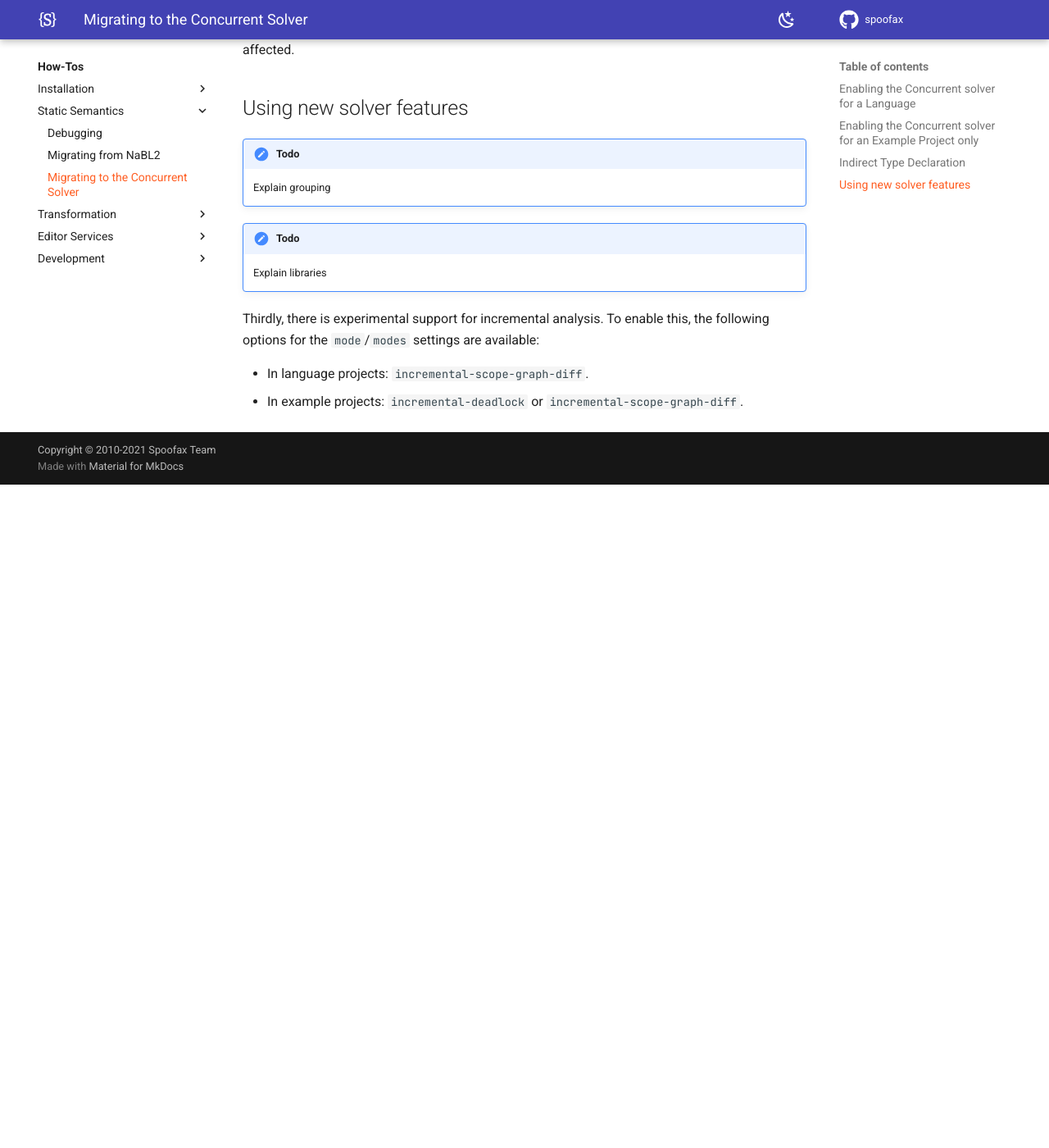
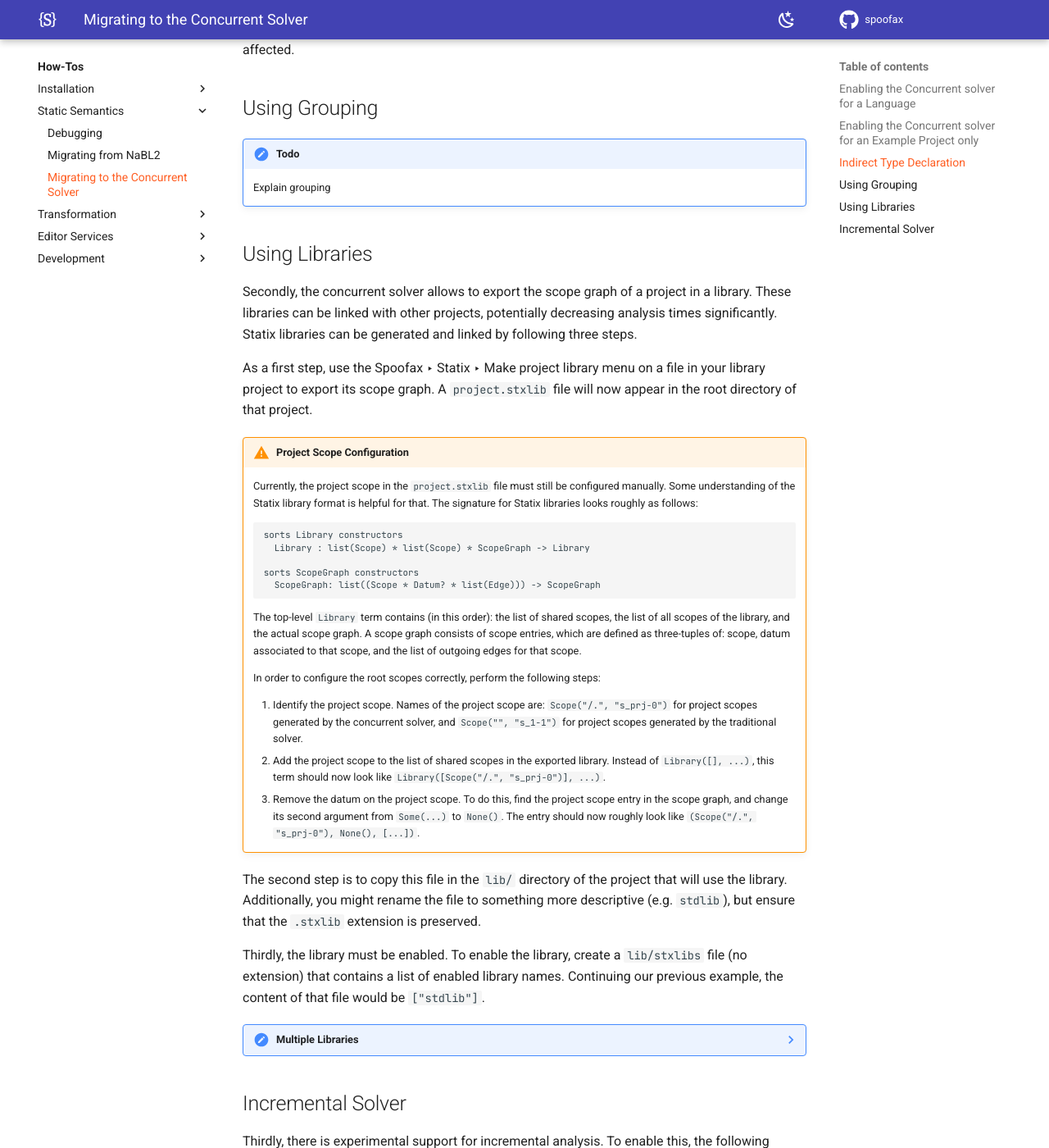
Before and after one commit to pdmosses/metaborg.github.io, an MkDocs documentation site: the page built from docs/howtos/statix/migrating-to-concurrent-solver.md, in a window 1280 px wide and 1400 px high, scrolled down 2139 px. Shown: the whole window at 82% size. Built offline with MkDocs 1.6.1 and Material for MkDocs 9.7.7, drawn with Linux system fonts in a browser that asks for light colours; comment, search, counter and statistics services are not loaded; before the commit the page ends 2730 px from its top, so only the background shows below that.

Commit message:
Add how-to guide on using libraries with the concurrent solver.

````diff
--- a/docs/howtos/statix/migrating-to-concurrent-solver.md
+++ b/docs/howtos/statix/migrating-to-concurrent-solver.md
@@ -104,13 +104,67 @@ specifications. Because the signatures of the rules in the original specificatio
 did not change, and the new specification should have identical semantics,
 the remainder of the specification should not be affected.
 
-## Using new solver features
+## Using Grouping
 
 !!! todo
     Explain grouping
 
-!!! todo
-    Explain libraries
+## Using Libraries
+
+Secondly, the concurrent solver allows to export the scope graph of a project in
+a library. These libraries can be linked with other projects, potentially
+decreasing analysis times significantly. Statix libraries can be generated and
+linked by following three steps.
+
+As a first step, use the <span class="guilabel">Spoofax ‣ Statix ‣ Make project library</span>
+menu on a file in your library project to export its scope graph. A `project.stxlib`
+file will now appear in the root directory of that project.
+
+!!! warning "Project Scope Configuration"
+    Currently, the project scope in the `project.stxlib` file must still be configured
+    manually. Some understanding of the Statix library format is helpful for that.
+    The signature for Statix libraries looks roughly as follows:
+
+    ```statix
+    sorts Library constructors
+      Library : list(Scope) * list(Scope) * ScopeGraph -> Library
+
+    sorts ScopeGraph constructors
+      ScopeGraph: list((Scope * Datum? * list(Edge))) -> ScopeGraph
+    ```
+
+    The top-level `Library` term contains (in this order): the list of shared scopes,
+    the list of all scopes of the library, and the actual scope graph.
+    A scope graph consists of scope entries, which are defined as three-tuples of:
+    scope, datum associated to that scope, and the list of outgoing edges for that scope.
+
+    In order to configure the root scopes correctly, perform the following steps:
+
+    1. Identify the project scope. Names of the project scope are:
+       `Scope("/.", "s_prj-0")` for project scopes generated by the concurrent solver,
+       and `Scope("", "s_1-1")` for project scopes generated by the traditional solver.
+    2. Add the project scope to the list of shared scopes in the exported library.
+       Instead of `Library([], ...)`, this term should now look like `Library([Scope("/.", "s_prj-0")], ...)`.
+    3. Remove the datum on the project scope. To do this, find the project scope
+       entry in the scope graph, and change its second argument from `Some(...)`
+       to `None()`. The entry should now roughly look like `(Scope("/.", "s_prj-0"), None(), [...])`.
+
+The second step is to copy this file in the `lib/` directory of the project
+that will use the library. Additionally, you might rename the file to something
+more descriptive (e.g. `stdlib`), but ensure that the `.stxlib` extension is preserved.
+
+Thirdly, the library must be enabled. To enable the library, create a `lib/stxlibs`
+file (no extension) that contains a list of enabled library names. Continuing our
+previous example, the content of that file would be `["stdlib"]`.
+
+??? note "Multiple Libraries"
+    Using multiple libraries is supported by adding multple `*.stxlib` files in
+    the `lib/` directory, and having multiple entries in the `stxlibs` file. An
+    example of such a file could look like `["lib1", "lib2"]`. Note however that
+    libraries will not link properly when different exports are used, due to the
+    fact that scope identities are not deterministic.
+
+## Incremental Solver
 
 Thirdly, there is experimental support for incremental analysis. To enable this,
 the following options for the `mode`/`modes` settings are available:
````
